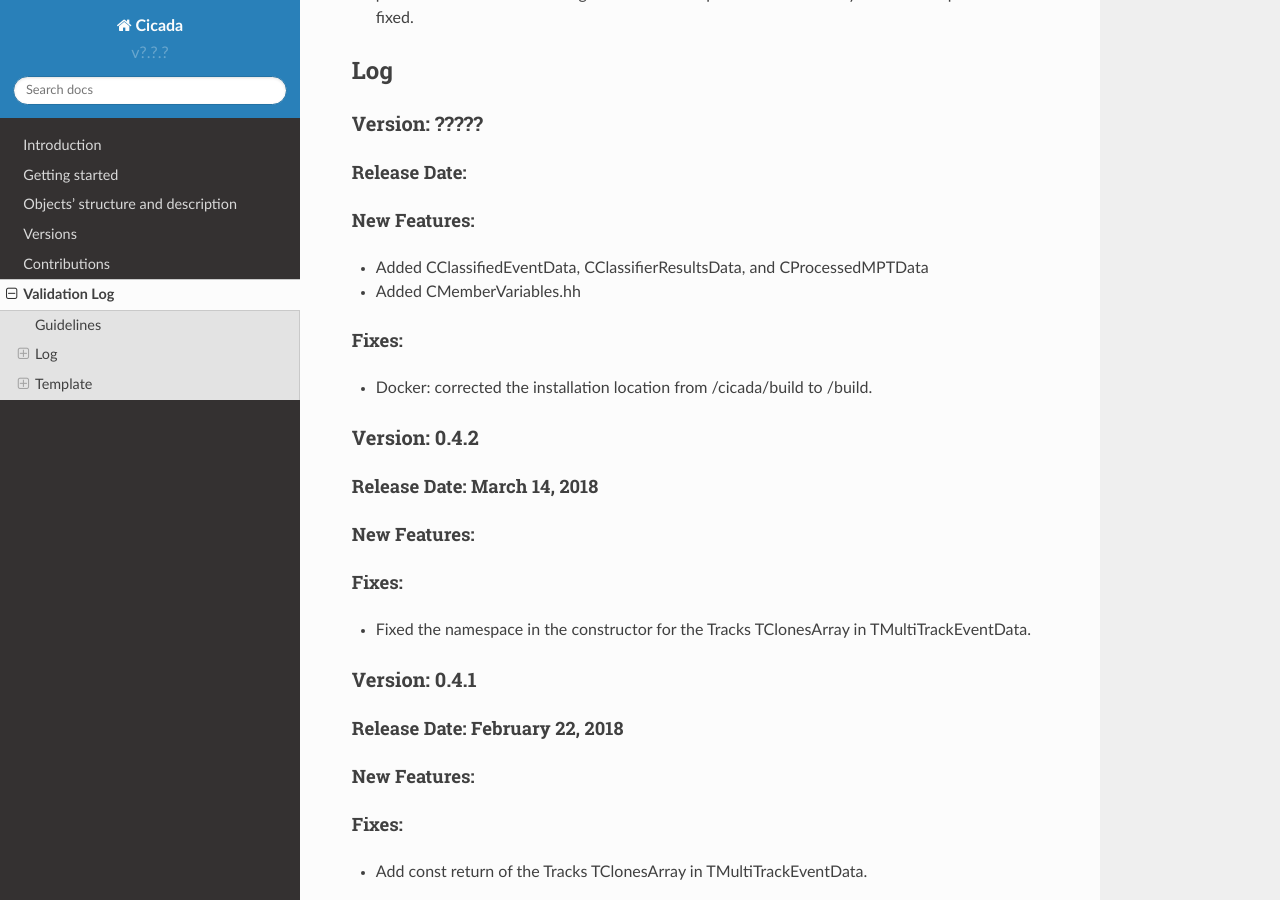
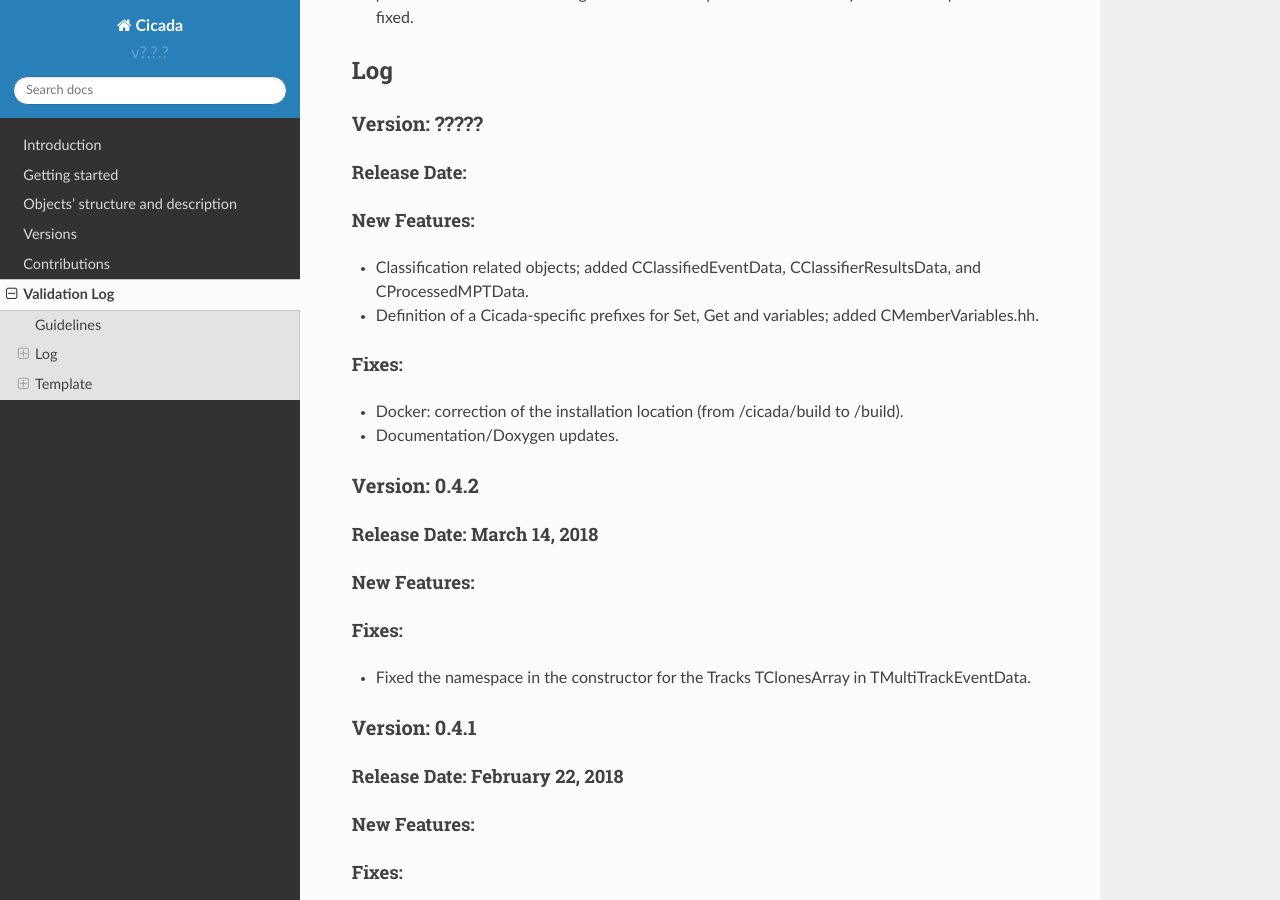
Before and after one commit to project8/cicada, a Sphinx documentation site: the page built from Documentation/ValidationLog.rst, in a window 1280 px wide and 900 px high, scrolled down 426 px. Built offline with Sphinx 7.4.7 and the Read the Docs theme 2.0.0, drawn with Linux system fonts in a browser that asks for light colours.

Commit message:
Validation log update

```diff
--- a/Documentation/ValidationLog.rst
+++ b/Documentation/ValidationLog.rst
@@ -27,13 +27,14 @@
 New Features:
 '''''''''''''
 
-* Added CClassifiedEventData, CClassifierResultsData, and CProcessedMPTData
-* Added CMemberVariables.hh
+* Classification related objects; added CClassifiedEventData, CClassifierResultsData, and CProcessedMPTData.
+* Definition of a Cicada-specific prefixes for Set, Get and variables; added CMemberVariables.hh.
 
 Fixes:
 ''''''
 
-* Docker: corrected the installation location from /cicada/build to /build.
+* Docker: correction of the installation location (from /cicada/build to /build).
+* Documentation/Doxygen updates.
 
 
 Version: 0.4.2
```
